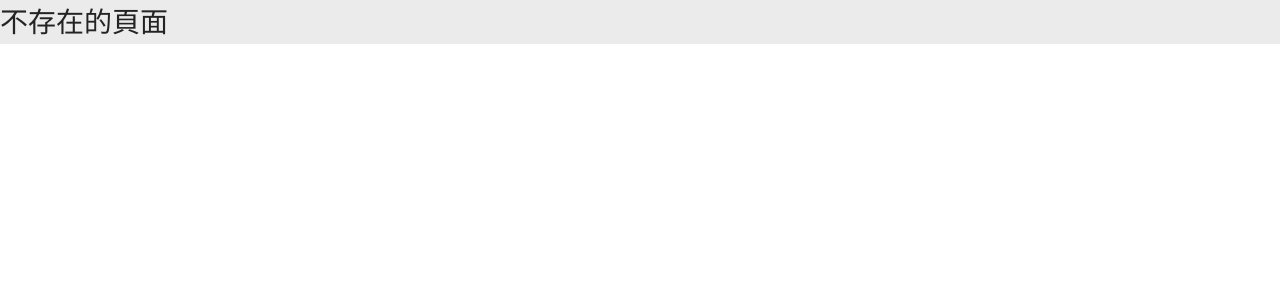
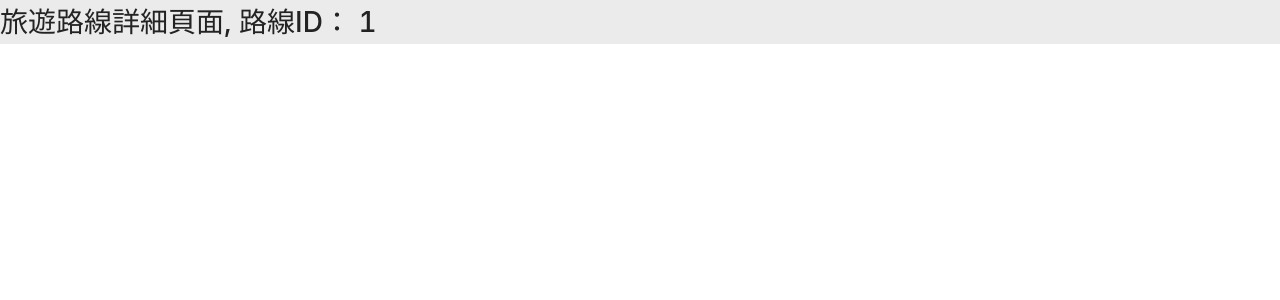
Before and after one commit to showlovezz/side-project-react-travel, a React (Create React App) app: page /product_detail/1 in a window 1280 px wide. Shown: the top 300 px of the page. Built offline with nearby package versions, Linux system fonts and the light colour scheme.

Commit message:
add productDetailPage basic component and route

```diff
--- a/src/App.tsx
+++ b/src/App.tsx
@@ -1,7 +1,7 @@
 import React from 'react'
 import { BrowserRouter, Route, Switch } from 'react-router-dom'
 
-import { HomePage, SignInPage, RegisterPage } from './pages'
+import { HomePage, SignInPage, RegisterPage, ProductDetailPage } from './pages'
 import styles from './App.module.css'
 
 const App: React.FC = () => {
@@ -12,6 +12,11 @@ const App: React.FC = () => {
           <Route exact path='/' component={HomePage} />
           <Route exact path='/signIn' component={SignInPage} />
           <Route exact path='/register' component={RegisterPage} />
+          <Route
+            exact
+            path='/product_detail/:touristRouteId'
+            component={ProductDetailPage}
+          />
           <Route render={() => <h1>不存在的頁面</h1>} />
         </Switch>
       </BrowserRouter>
--- /dev/null
+++ b/src/pages/ProductDetailPage/ProductDetailPage.tsx
@@ -0,0 +1,22 @@
+import React from 'react'
+import { RouteComponentProps } from 'react-router-dom'
+
+interface MatchProps {
+  match: {
+    params: {
+      touristRouteId: string
+    }
+  }
+}
+
+const ProductDetailPage: React.FC<MatchProps & RouteComponentProps> = ({
+  match,
+}: MatchProps) => {
+  const {
+    params: { touristRouteId },
+  } = match
+
+  return <h1>旅遊路線詳細頁面, 路線ID： {touristRouteId}</h1>
+}
+
+export default ProductDetailPage
--- /dev/null
+++ b/src/pages/ProductDetailPage/index.tsx
@@ -0,0 +1,3 @@
+import ProductDetailPage from './ProductDetailPage'
+
+export default ProductDetailPage
--- a/src/pages/index.tsx
+++ b/src/pages/index.tsx
@@ -1,5 +1,6 @@
 import HomePage from './HomePage'
 import RegisterPage from './RegisterPage'
 import SignInPage from './SignInPage'
+import ProductDetailPage from './ProductDetailPage'
 
-export { HomePage, RegisterPage, SignInPage }
+export { HomePage, RegisterPage, SignInPage, ProductDetailPage }
```
Also changed, not shown: src/pages/ProductDetailPage/ProductDetailPage.module.css (added).
